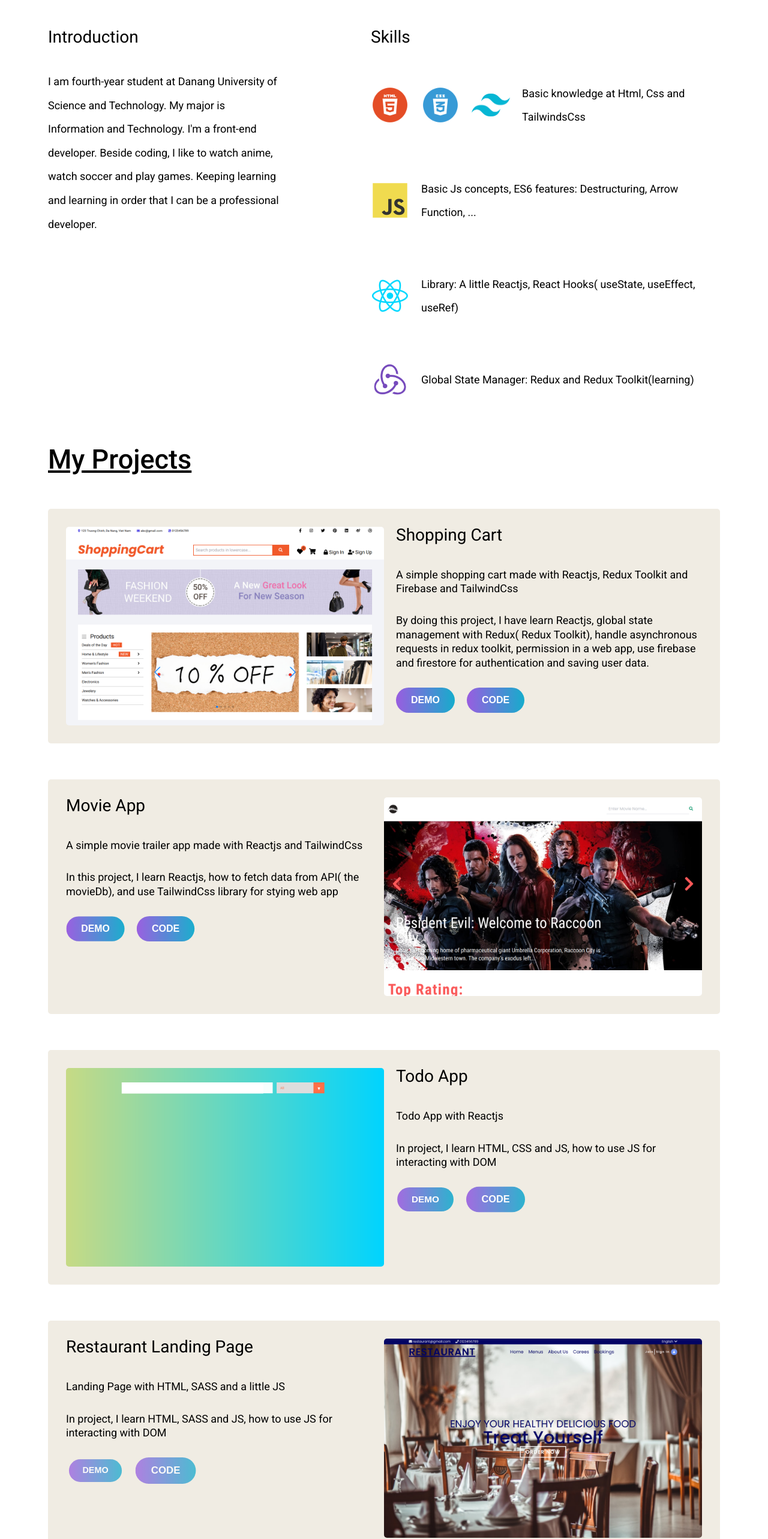
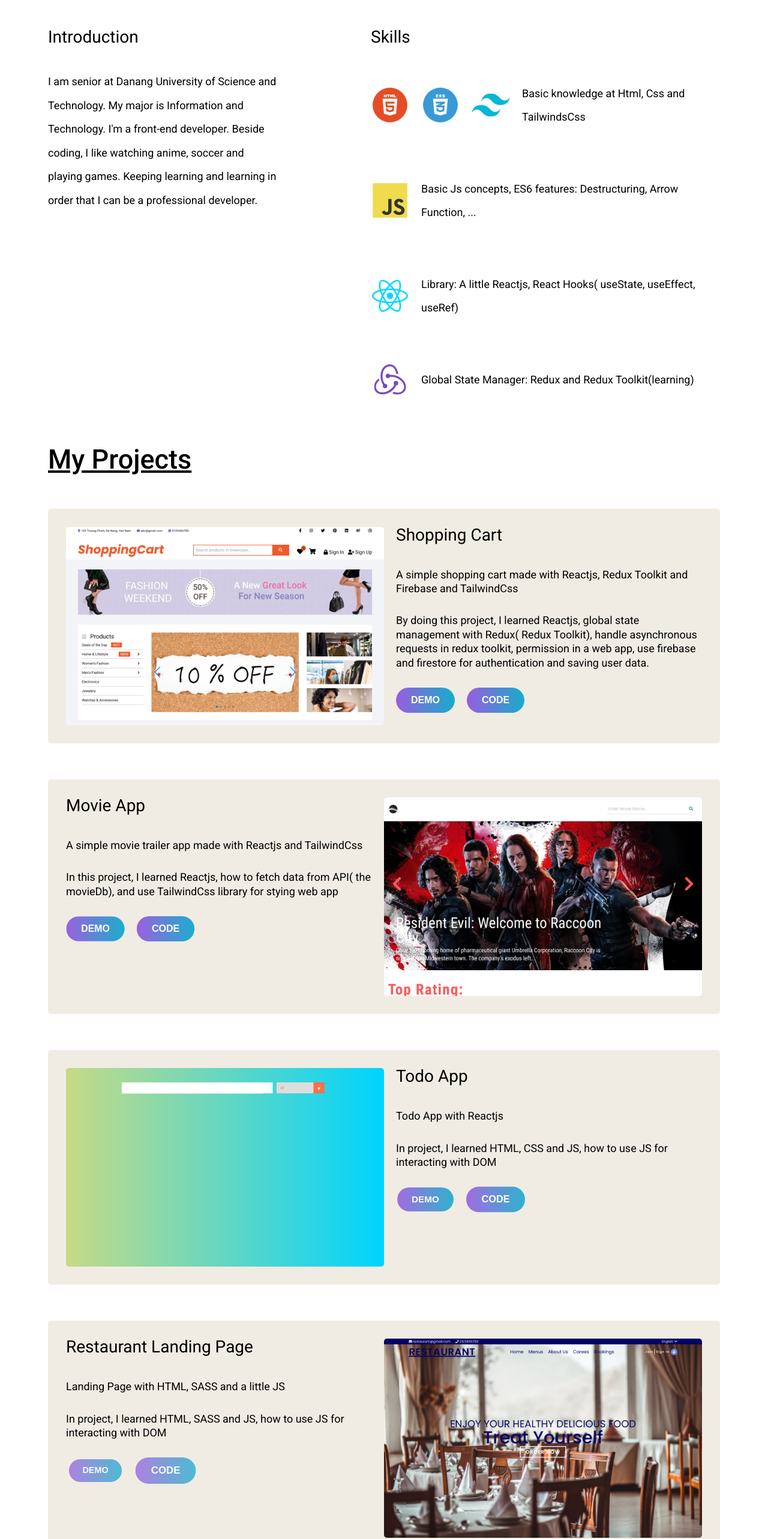
Before and after one commit to hung1805/portlifio, a React (Create React App) app: page / in a window 1280 px wide. Shown: the part 877-3442 px from the top of the page at 60% size. Built offline with nearby package versions, Linux system fonts and the light colour scheme.

Commit message:
grammar check

```diff
--- a/src/components/AboutMe/index.jsx
+++ b/src/components/AboutMe/index.jsx
@@ -26,10 +26,10 @@ const AboutMe = () => {
           <Profile data-aos="flip-right">
             <Title>Introduction</Title>
             <Description>
-              I am fourth-year student at Danang University of Science and Technology. My
-              major is Information and Technology. I'm a front-end developer. Beside
-              coding, I like to watch anime, watch soccer and play games. Keeping learning
-              and learning in order that I can be a professional developer.
+              I am senior at Danang University of Science and Technology. My major is
+              Information and Technology. I'm a front-end developer. Beside coding, I like
+              watching anime, soccer and playing games. Keeping learning and learning in
+              order that I can be a professional developer.
             </Description>
           </Profile>
           <Skill>
--- a/src/components/Header/index.jsx
+++ b/src/components/Header/index.jsx
@@ -91,7 +91,7 @@ const Header = () => {
               <FaMoon className="moonIcon" />
             </ThemeBtn>
             <Button>
-              <a href="https://drive.google.com/file/d/1jD56TEkbWKcnlL1N-0scn1Hj6H9OzAf2/view?usp=sharing">
+              <a href="https://drive.google.com/file/d/185H7nxkK56xZgI1E1ywRqTUh7Vt9fQNo/view?usp=sharing">
                 Resume
               </a>
             </Button>
--- a/src/data.js
+++ b/src/data.js
@@ -3,27 +3,13 @@ import cart from "asset/img/cart.png";
 import movieapp from "asset/img/movie_app.png";
 import todo from "asset/img/todo.png";
 
-const lightTheme = {
-  backgroundColor: "#fff",
-  color: "#000",
-  containerBackgroundColor: "#F0ECE3",
-};
-const darkTheme = {
-  backgroundColor: "#000",
-  color: "#fff",
-  containerBackgroundColor: "#fff",
-};
-const themes = {
-  dark: darkTheme,
-  light: lightTheme,
-};
 const projects = [
   {
     name: "Shopping Cart",
     image: cart,
     desc: "A simple shopping cart made with Reactjs, Redux Toolkit and Firebase and TailwindCss",
     learning:
-      "By doing this project, I have learn Reactjs, global state management with Redux( Redux Toolkit), handle asynchronous requests in redux toolkit, permission in a web app, use firebase and firestore for authentication and saving user data.",
+      "By doing this project, I learned Reactjs, global state management with Redux( Redux Toolkit), handle asynchronous requests in redux toolkit, permission in a web app, use firebase and firestore for authentication and saving user data.",
     link_demo: "https://cart2-hung1805.vercel.app/",
     link_code: "https://github.com/hung1805/cart",
   },
@@ -32,7 +18,7 @@ const projects = [
     image: movieapp,
     desc: "A simple movie trailer app made with Reactjs and TailwindCss",
     learning:
-      "In this project, I learn Reactjs, how to fetch data from API( the movieDb), and use TailwindCss library for stying web app",
+      "In this project, I learned Reactjs, how to fetch data from API( the movieDb), and use TailwindCss library for stying web app",
     link_demo: "https://movie-app-zeta-opal.vercel.app/",
     link_code: "https://github.com/hung1805/movie_app",
   },
@@ -41,7 +27,7 @@ const projects = [
     image: todo,
     desc: "Todo App with Reactjs",
     learning:
-      "In project, I learn HTML, CSS and JS, how to use JS for interacting with DOM",
+      "In project, I learned HTML, CSS and JS, how to use JS for interacting with DOM",
     link_demo: "https://todo-app-hung1805.vercel.app/",
     link_code: "https://github.com/hung1805/todo-app",
   },
@@ -49,11 +35,11 @@ const projects = [
     name: "Restaurant Landing Page",
     image: landingpage,
     learning:
-      "In project, I learn HTML, SASS and JS, how to  use JS for interacting with DOM",
+      "In project, I learned HTML, SASS and JS, how to  use JS for interacting with DOM",
     desc: "Landing Page with HTML, SASS and a little JS",
     link_demo: "https://landingpage-psi-nine.vercel.app/",
     link_code: "https://github.com/hung1805/landingpage",
   },
 ];
 
-export { themes, projects };
+export { projects };
```
